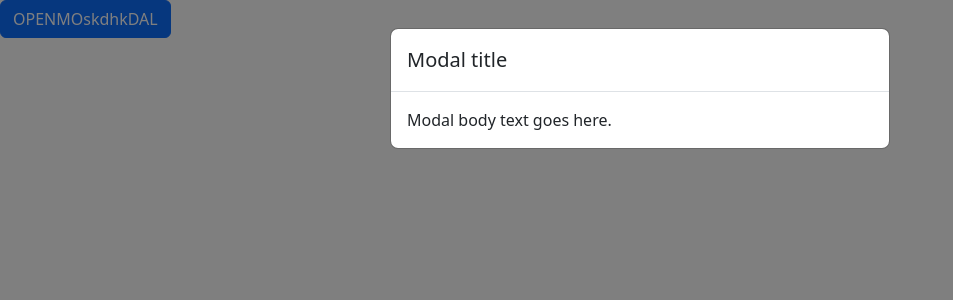
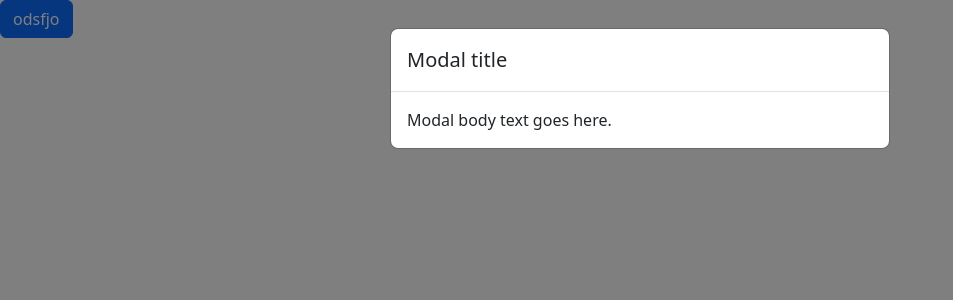
Before and after one commit to VC-Hack-Club/hack1-theackers, a React (Create React App) app in the folder frontend/: page / in a window 1280 px wide. Shown: the top 300 px of the page, without its empty margins (0-953 px from the left). Built offline with nearby package versions, Linux system fonts and the light colour scheme.

Commit message:
hdshofsdo

```diff
--- a/frontend/src/App.js
+++ b/frontend/src/App.js
@@ -18,7 +18,7 @@ function App() {
       Modal body text goes here.
     </ModalBody>
   </Modal>
-  <button type="button" className="btn btn-primary" onClick={()=>setOpen(true)}>OPENMOskdhkDAL</button>
+  <button type="button" className="btn btn-primary" onClick={()=>setOpen(true)}>odsfjo</button>
   </>
   );
 
```
